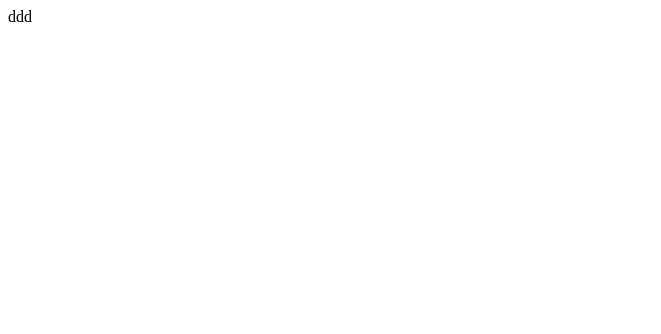
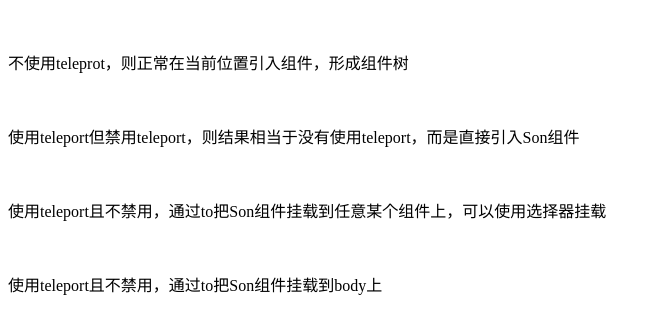
Before and after one commit to yzjgogo/vue3study, a Vue app in the folder VueCliWebpackDemo/cliwebpackdemo/: page / in a window 1280 px wide. Shown: the top 334 px of the page, without its empty margins (0-661 px from the left). Built offline with nearby package versions, Linux system fonts and the light colour scheme.

Commit message:
提交一波代码

```diff
--- a/VueCliWebpackDemo/cliwebpackdemo/public/index.html
+++ b/VueCliWebpackDemo/cliwebpackdemo/public/index.html
@@ -12,6 +12,10 @@
       <strong>We're sorry but <%= htmlWebpackPlugin.options.title %> doesn't work properly without JavaScript enabled. Please enable it to continue.</strong>
     </noscript>
     <div id="app"></div>
+
+    <!-- 学习36_teleport时打开下面的<div id="abc"></div> -->
+    <div id="abc"></div>
+
     <!-- built files will be auto injected -->
   </body>
 </html>
--- /dev/null
+++ b/VueCliWebpackDemo/cliwebpackdemo/src/36_teleport/App.vue
@@ -0,0 +1,17 @@
+<template>
+  <!--
+   teleport可以在任意组件的任意位置，把某个组件挂载到body上
+  teleport官网：https://cn.vuejs.org/guide/built-ins/teleport.html#teleport
+  学习36_teleport时，打开VueCliWebpackDemo\cliwebpackdemo\public\index.html里注释的内容 -->
+  <div class="root-box">
+    <div class="rootcontent1"></div>
+    <div id="defg"></div>
+    <Second></Second>
+  </div>
+</template>
+<script setup>
+//导入Second组件
+import Second from './components/Second.vue';
+</script>
+
+<style scoped></style>
--- /dev/null
+++ b/VueCliWebpackDemo/cliwebpackdemo/src/36_teleport/components/Second.vue
@@ -0,0 +1,33 @@
+<template>
+
+  <!-- teleport官网：https://cn.vuejs.org/guide/built-ins/teleport.html#teleport  -->
+  <div class="second-box">
+    <fly :msg="'不使用teleprot，则正常在当前位置引入组件，形成组件树'"></fly>
+
+      <teleport to="body">
+        <fly :msg="'使用teleport且不禁用，通过to把Son组件挂载到body上'"></fly>
+      </teleport>
+
+      <!--
+      这个#abc指向VueCliWebpackDemo\cliwebpackdemo\public\index.html里注释的内容
+      我把这个to指向VueCliWebpackDemo\cliwebpackdemo\src\36_teleport\App.vue里的defg元素无效，所以这个to我还没有深入理解
+      以后遇到再研究，官方对teleport的定义是：<Teleport> 是一个内置组件，它可以将一个组件内部的一部分模板“传送”到该组件的 DOM 结构外层的位置去。
+
+        -->
+      <teleport to="#abc" :disabled="false">
+        <fly :msg="'使用teleport且不禁用，通过to把Son组件挂载到任意某个组件上，可以使用选择器挂载'"></fly>
+      </teleport>
+
+      <!-- 这个disabled是我自己的理解，有待验证 -->
+      <teleport to="body" :disabled="true">
+        <fly :msg="'使用teleport但禁用teleport，则结果相当于没有使用teleport，而是直接引入Son组件'"></fly>
+      </teleport>
+  </div>
+</template>
+<script setup>
+import fly from './fly.vue';
+</script>
+
+<style scoped>
+
+</style>
--- /dev/null
+++ b/VueCliWebpackDemo/cliwebpackdemo/src/36_teleport/components/fly.vue
@@ -0,0 +1,17 @@
+<template>
+  <div class="son-box" style="margin-top: 50px;">
+    <div class="son-content">{{ msg }}</div>
+  </div>
+</template>
+<script setup>
+defineProps({
+  msg: {
+    type: String,
+    default: ''
+  }
+})
+</script>
+
+<style scoped>
+
+</style>
--- a/VueCliWebpackDemo/cliwebpackdemo/src/main.js
+++ b/VueCliWebpackDemo/cliwebpackdemo/src/main.js
@@ -32,8 +32,9 @@ import { createApp } from 'vue'
 // import App from './31_相比vue2选项式API_Setup的好处1_还没好处/App.vue'
 // import App from './32_相比vue2选项式API_Setup的好处1_hooks好处/App.vue'
 // import App from './33_Setup的语法糖/App.vue'
-import App from './34_组合式API和选项式API可以共存/App.vue'
+// import App from './34_组合式API和选项式API可以共存/App.vue'
 // import App from './35_自定义指令/App.vue'
+import App from './36_teleport/App.vue'
 import "./utils/abc/cba/nba/index"
 createApp(App).mount('#app')
 
```
